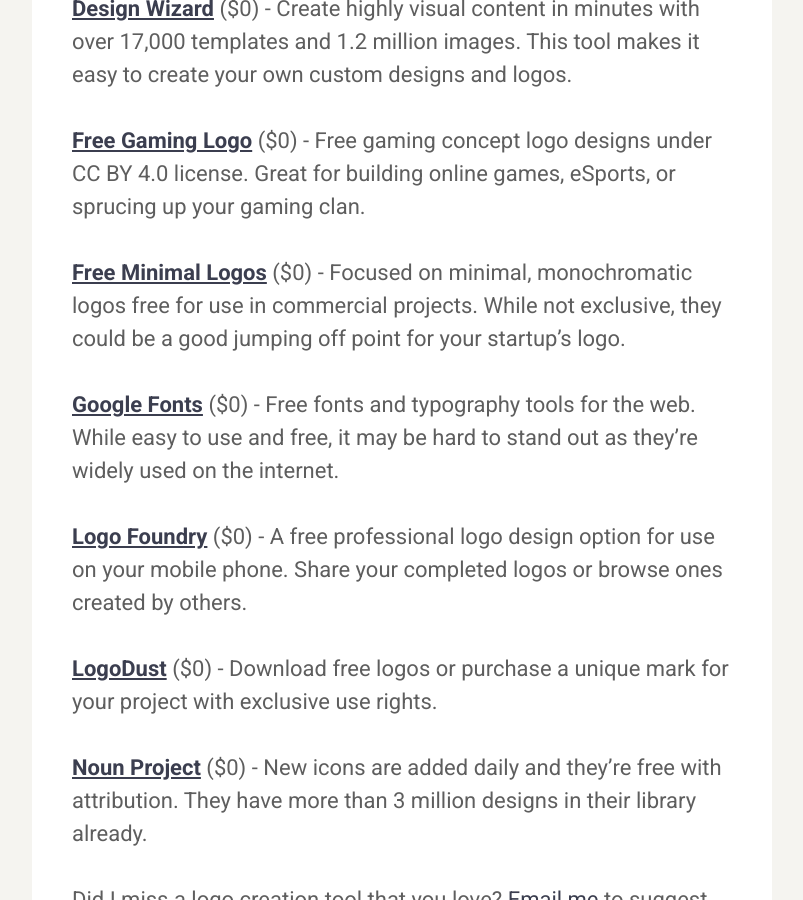
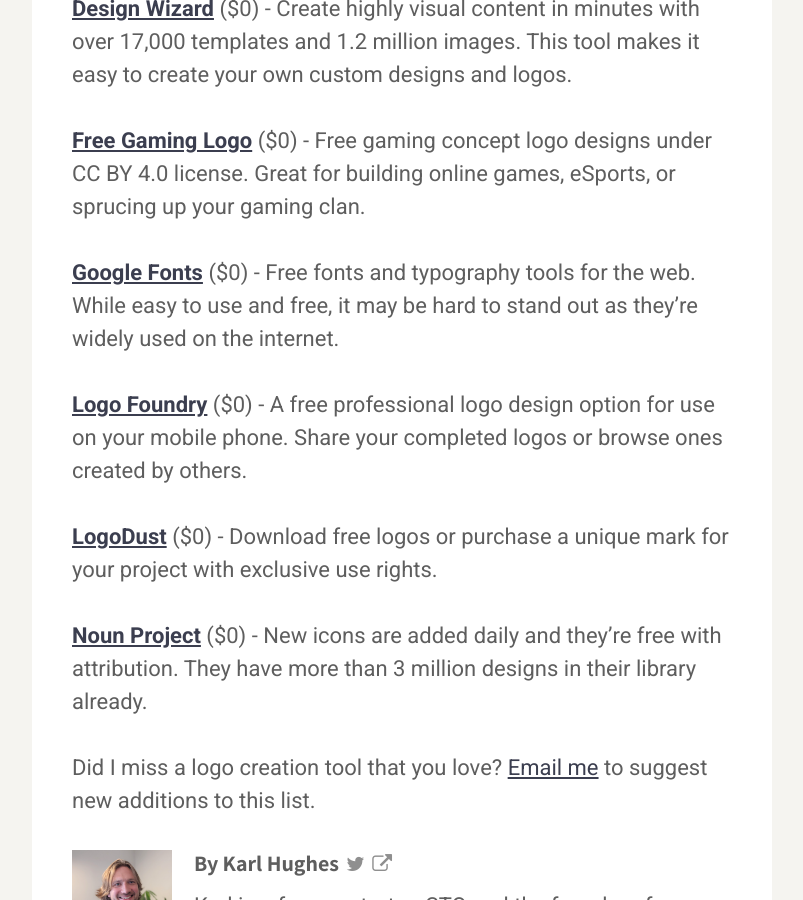
Before and after one commit to karllhughes/learn, a Jekyll site: the page built from _posts/2020-11-24-logos.md, in a window 1280 px wide and 900 px high, scrolled down 2580 px. Shown: the whole window, without its empty margins (238-1041 px from the left). Built offline with Jekyll 4.4.1, drawn with Linux system fonts in a browser that asks for light colours; a script that is not in the unit is left out.

Commit message:
Update Posts “2020-11-24-logos”

```diff
--- a/_posts/2020-11-24-logos.md
+++ b/_posts/2020-11-24-logos.md
@@ -1,10 +1,12 @@
 ---
 layout: post
 title: Startup Logo Creators
+description: You might not be ready to invest a lot of money into your logo on
+  day 1. In this post, we've assembled the best low-cost logo creators for
+  startups.
+categories: tools
 author: karl
 date: 2020-11-24
-description: "You might not be ready to invest a lot of money into your logo on day 1. In this post, we've assembled the best low-cost logo creators for startups."
-categories: tools
 img: /assets/posts/logos.jpg
 ---
 
@@ -34,8 +36,6 @@
 
 **[Free Gaming Logo](https://www.freegaminglogo.com/)** ($0) - Free gaming concept logo designs under CC BY 4.0 license. Great for building online games, eSports, or sprucing up your gaming clan.
 
-**[Free Minimal Logos](http://freeminimallogos.com/)** ($0) - Focused on minimal, monochromatic logos free for use in commercial projects. While not exclusive, they could be a good jumping off point for your startup's logo.
-
 **[Google Fonts](https://fonts.google.com/)** ($0) - Free fonts and typography tools for the web. While easy to use and free, it may be hard to stand out as they're widely used on the internet.
 
 **[Logo Foundry](http://www.logomakerapp.com/)** ($0) - A free professional logo design option for use on your mobile phone. Share your completed logos or browse ones created by others.
```
